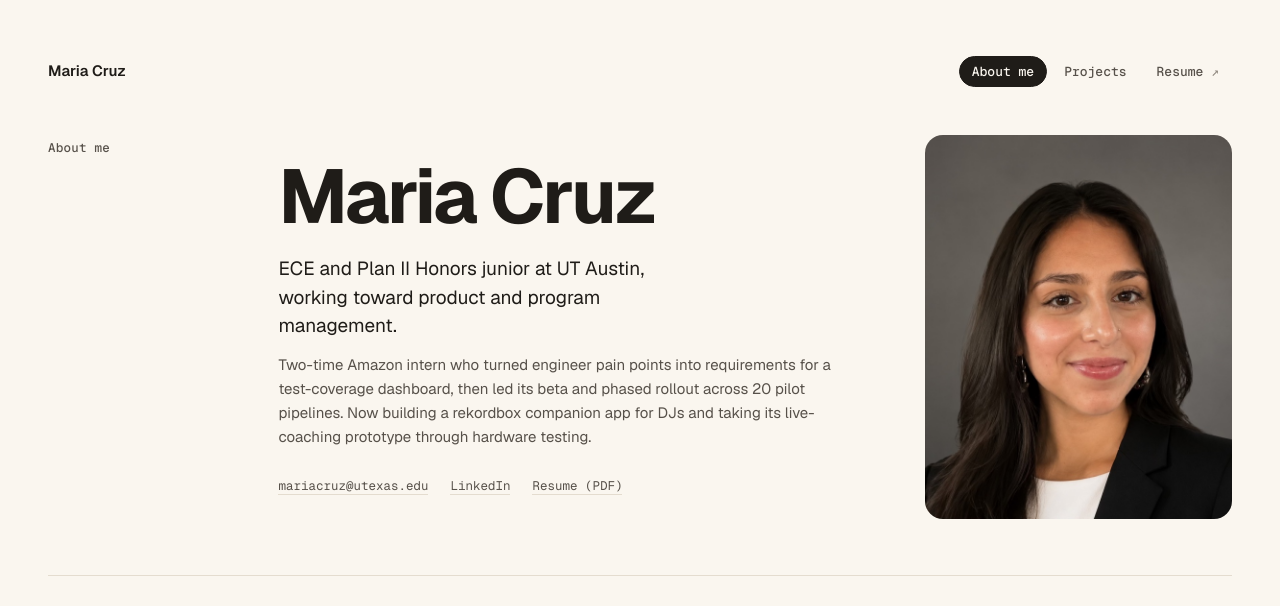
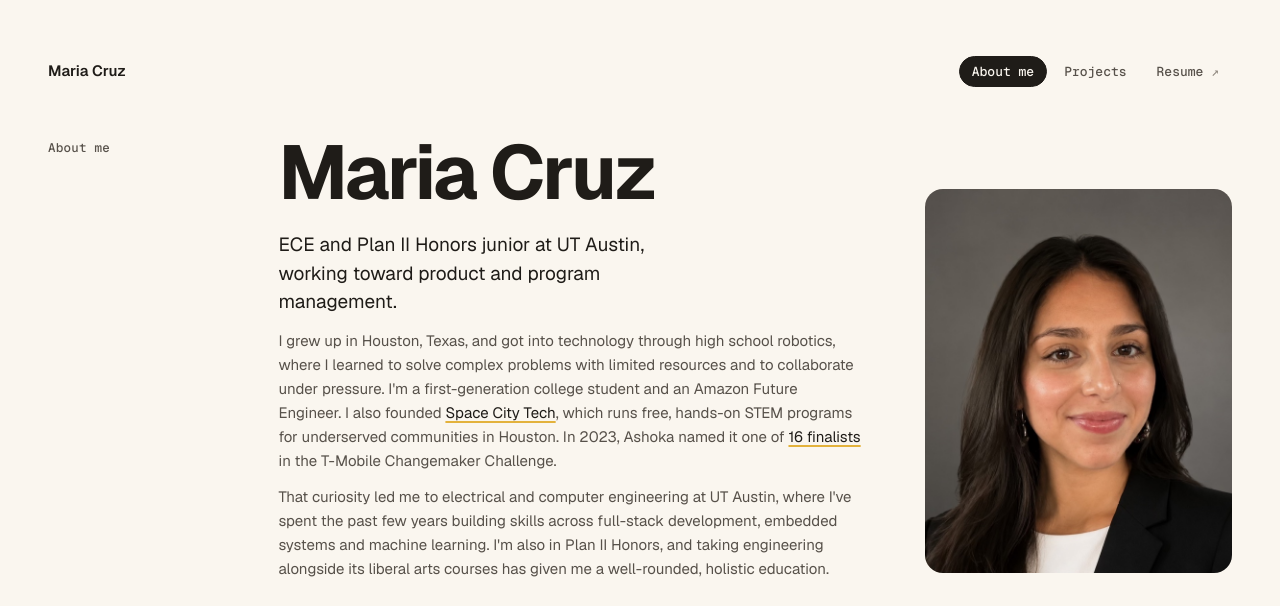
Before and after one commit to maria0406/portfolio, a website built with Vite: page about.html in a window 1280 px wide. Shown: the top 606 px of the page. Built offline with nearby package versions, Linux system fonts and the light colour scheme.

Commit message:
Personal intro on About page
Co-Authored-By: Claude Opus 5.5 <noreply@anthropic.com>

```diff
--- a/about.html
+++ b/about.html
@@ -28,7 +28,8 @@
       <div>
         <h1>Maria Cruz</h1>
         <p class="pitch">ECE and Plan II Honors junior at UT Austin, working toward product and program management.</p>
-        <p class="lede">Two-time Amazon intern who turned engineer pain points into requirements for a test-coverage dashboard, then led its beta and phased rollout across 20 pilot pipelines. Now building a rekordbox companion app for DJs and taking its live-coaching prototype through hardware testing.</p>
+        <p class="lede">I grew up in Houston, Texas, and got into technology through high school robotics, where I learned to solve complex problems with limited resources and to collaborate under pressure. I'm a first-generation college student and an Amazon Future Engineer. I also founded <a href="https://www.changemakers.com/en/take-action/projects/space-city-tech" target="_blank" rel="noopener">Space City Tech</a>, which runs free, hands-on STEM programs for underserved communities in Houston. In 2023, Ashoka named it one of <a href="https://www.changemakers.com/en/challenge/t-mobile-changemakers/2023/all-finalists" target="_blank" rel="noopener">16 finalists</a> in the T-Mobile Changemaker Challenge.</p>
+        <p class="lede">That curiosity led me to electrical and computer engineering at UT Austin, where I've spent the past few years building skills across full-stack development, embedded systems and machine learning. I'm also in Plan II Honors, and taking engineering alongside its liberal arts courses has given me a well-rounded, holistic education.</p>
         <div class="meta contact">
           <a href="mailto:mariacruz@utexas.edu">mariacruz@utexas.edu</a>
           <a href="https://www.linkedin.com/in/maria-cruz-ut/" target="_blank" rel="noopener">LinkedIn</a>
--- a/styles.css
+++ b/styles.css
@@ -196,3 +196,4 @@ footer { border-top: 1px solid var(--rule); padding-top: 28px; font: 400 12.5px/
   .org-entry { grid-template-columns: 52px minmax(0, 1fr); gap: 0 14px; }
   .org-logo { width: 52px; height: 52px; padding: 5px; border-radius: 12px; }
 }
+.lede a { color: var(--ink); text-decoration-color: var(--accent); text-decoration-thickness: 2px; text-underline-offset: 3px; }
```
